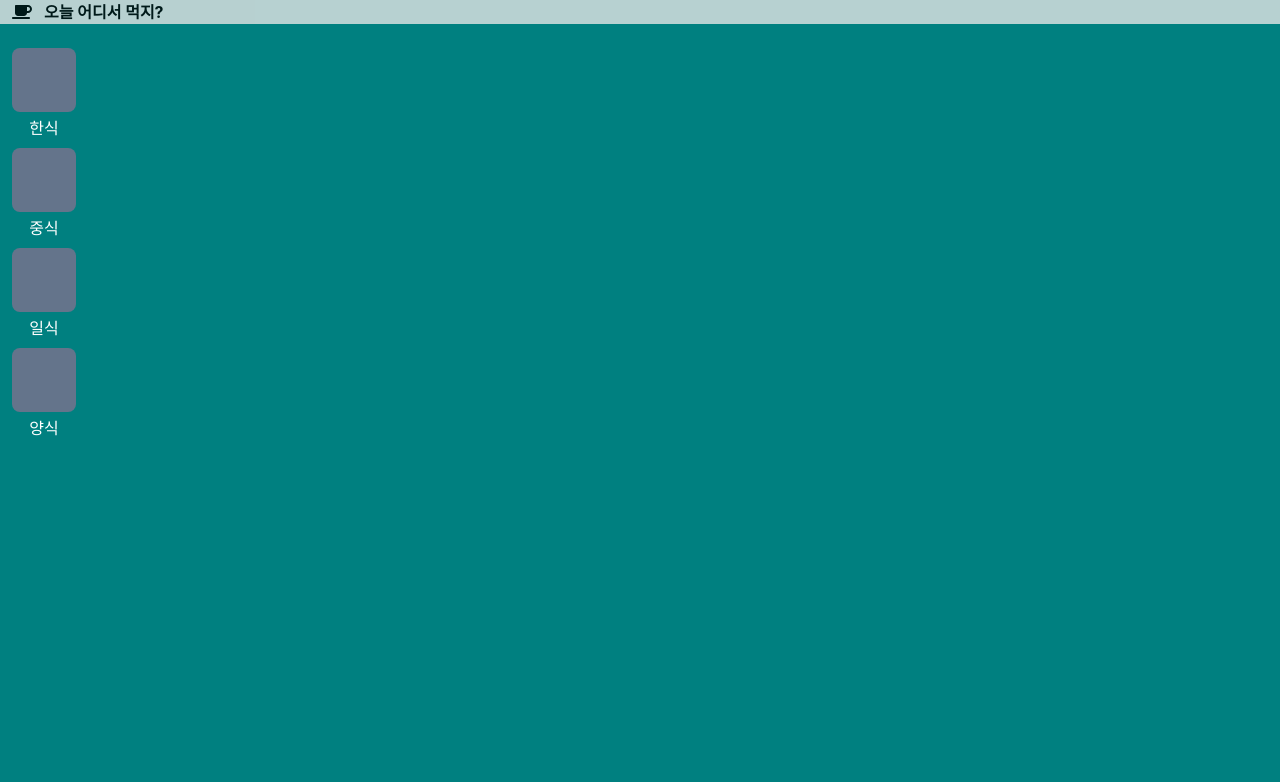
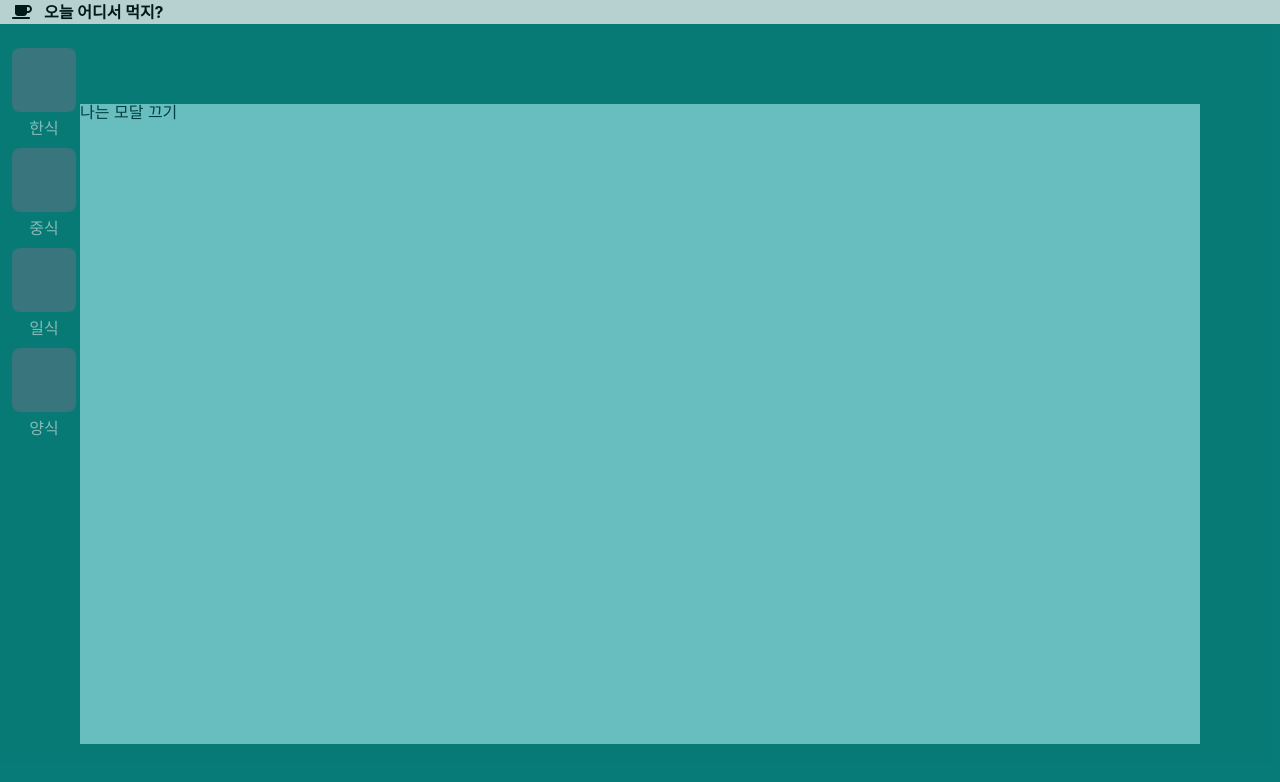
Before and after one commit to pjj186/serach-restaurant, a React (Create React App) app: page /#/ in a window 1280 px wide. Both pictures are taken after a click on the element "한식". Shown: the top 782 px of the page. Built offline with nearby package versions, Linux system fonts and the light colour scheme.

Commit message:
모달창 틀 완성
모달창 틀 완성

```diff
--- a/src/components/Modal.js
+++ b/src/components/Modal.js
@@ -1,3 +1,13 @@
 import React from "react";
 
-const Modal = () => {};
+const Modal = ({ cancelModal }) => {
+  return (
+    <div className="w-full h-screen p-20 bg-teal-700 opacity-50 absolute">
+      <div className=" bg-cyan-100 w-full h-full">
+        <button onClick={cancelModal}>나는 모달 끄기</button>
+      </div>
+    </div>
+  );
+};
+
+export default Modal;
--- a/src/pages/Home.js
+++ b/src/pages/Home.js
@@ -1,10 +1,30 @@
-import React from "react";
+import React, { useState } from "react";
 import { Link } from "react-router-dom";
+import Modal from "../components/Modal";
 
 const Home = () => {
+  const [modal, setModal] = useState(false);
+
+  const openModal = () => {
+    if (modal === false) {
+      setModal(true);
+    }
+  };
+
+  const cancelModal = () => {
+    if (modal === true) {
+      setModal(false);
+    }
+  };
+
   return (
+    <>
+      {modal ? <Modal cancelModal={cancelModal} /> : null}
       <div className="w-full h-full p-6 space-y-3">
-      <div className="flex flex-col items-center w-10 cursor-pointer">
+        <div
+          className="flex flex-col items-center w-10 cursor-pointer"
+          onClick={openModal}
+        >
           <div className=" w-16 h-16 bg-slate-500 rounded-lg mb-2" />
           <span className=" text-white">한식</span>
         </div>
@@ -21,6 +41,7 @@ const Home = () => {
           <span className="text-white">양식</span>
         </div>
       </div>
+    </>
   );
 };
 
```
Lines whose indentation alone changed are shown as unchanged.
